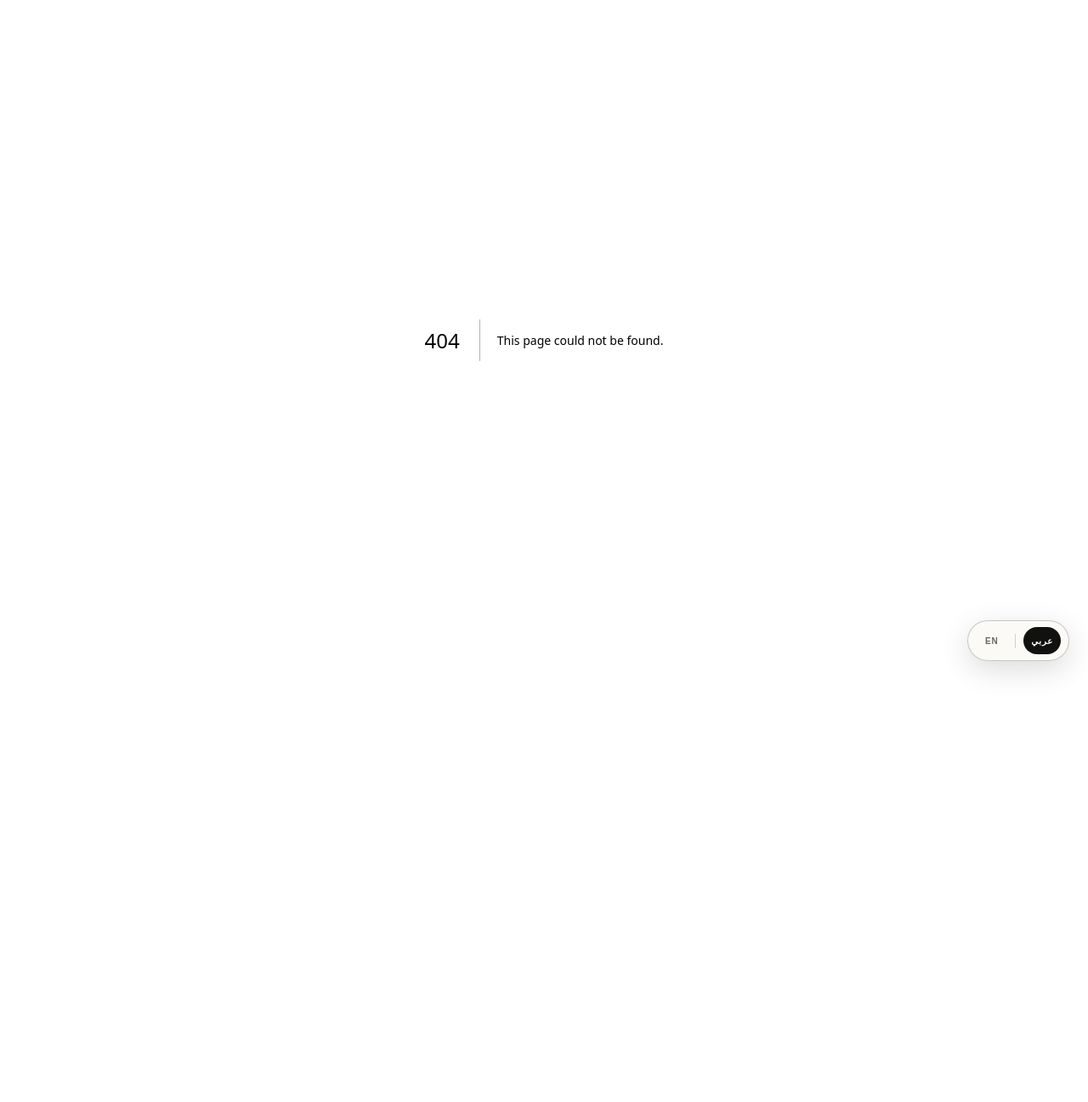
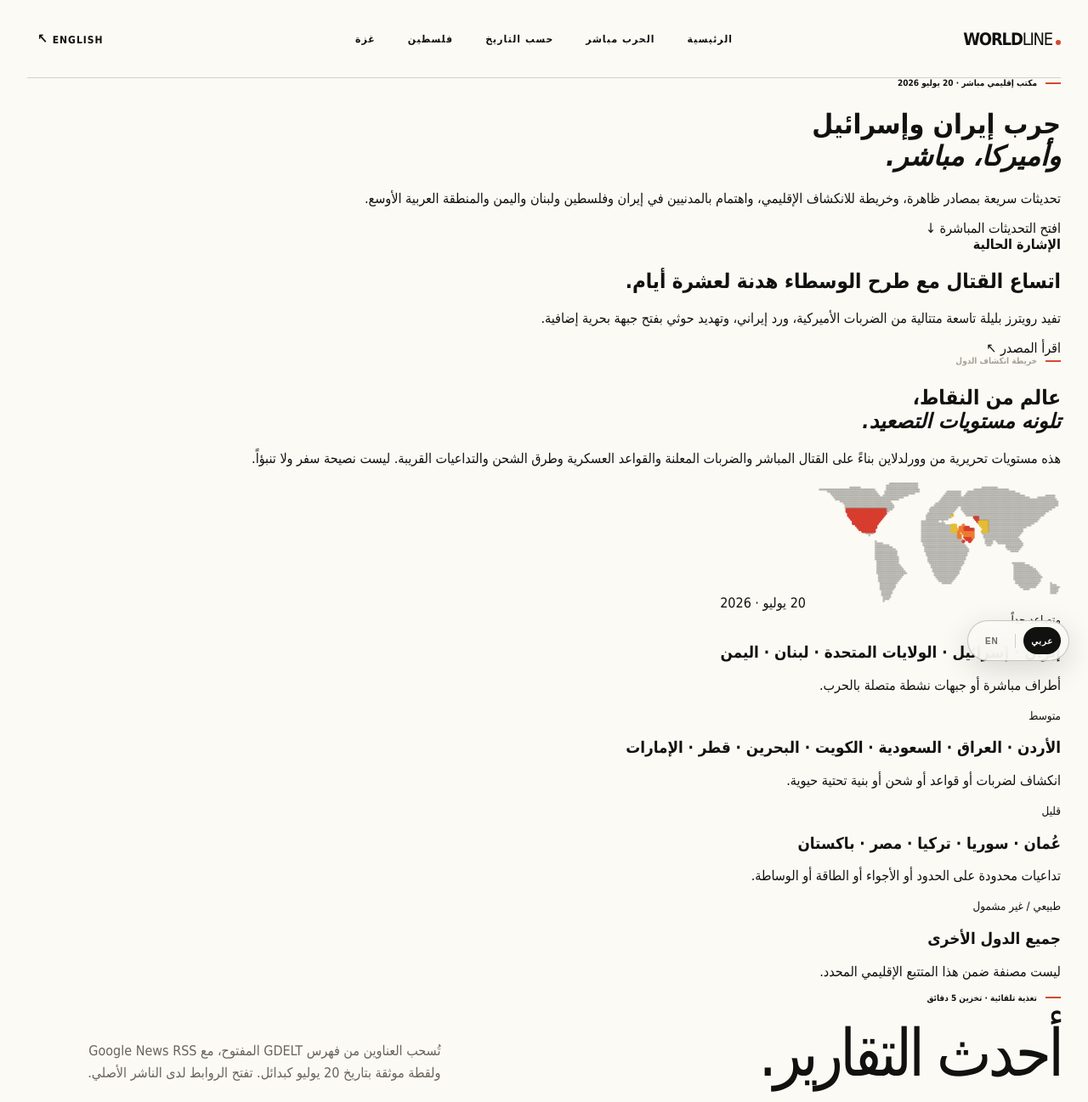
Before and after one commit to YYHomr/openworld, a Next.js app: page /ar/war in a window 1280 px wide. Before the commit this address had no page. Shown: the top 1297 px of the page at 85% size. Before the commit the page ends 800 px from the top, so only its background shows below. Built offline with nearby package versions, Linux system fonts and the light colour scheme; no server answers.

Commit message:
Add Arabic live war desk

```diff
--- /dev/null
+++ b/app/ar/war/page.tsx
@@ -0,0 +1,19 @@
+import WarDotMap from "../../components/WarDotMap";
+import LiveWarNews from "../../components/LiveWarNews";
+
+export const metadata={title:"حرب إيران وإسرائيل وأميركا مباشر — وورلدلاين",description:"أخبار موثقة مباشرة وخريطة نقطية لمستويات انكشاف الدول على حرب إيران وإسرائيل والولايات المتحدة."};
+const groups=[
+ {className:"red",label:"متصاعد جداً",countries:"إيران · إسرائيل · الولايات المتحدة · لبنان · اليمن",note:"أطراف مباشرة أو جبهات نشطة متصلة بالحرب."},
+ {className:"orange",label:"متوسط",countries:"الأردن · العراق · السعودية · الكويت · البحرين · قطر · الإمارات",note:"انكشاف لضربات أو قواعد أو شحن أو بنية تحتية حيوية."},
+ {className:"yellow",label:"قليل",countries:"عُمان · سوريا · تركيا · مصر · باكستان",note:"تداعيات محدودة على الحدود أو الأجواء أو الطاقة أو الوساطة."},
+ {className:"gray",label:"طبيعي / غير مشمول",countries:"جميع الدول الأخرى",note:"ليست مصنفة ضمن هذا المتتبع الإقليمي المحدد."}
+];
+export default function WarPageAr(){return <main className="war-page ar-page" dir="rtl" lang="ar">
+ <nav className="nav shell war-nav"><a className="brand" href="/ar">WORLD<span>LINE</span><i/></a><div className="nav-links"><a href="/ar">الرئيسية</a><a className="active" href="/ar/war">الحرب مباشر</a><a href="/ar/date">حسب التاريخ</a><a href="/ar/palestine">فلسطين</a><a href="/ar/gaza">غزة</a></div><a className="edition" href="/war">English <span>↖</span></a></nav>
+ <header className="war-hero shell"><div><p className="eyebrow"><span/> مكتب إقليمي مباشر · 20 يوليو 2026</p><h1>حرب إيران وإسرائيل<br/><em>وأميركا، مباشر.</em></h1><p>تحديثات سريعة بمصادر ظاهرة، وخريطة للانكشاف الإقليمي، واهتمام بالمدنيين في إيران وفلسطين ولبنان واليمن والمنطقة العربية الأوسع.</p><a href="#live">افتح التحديثات المباشرة ↓</a></div><aside><b><i/> الإشارة الحالية</b><h2>اتساع القتال مع طرح الوسطاء هدنة لعشرة أيام.</h2><p>تفيد رويترز بليلة تاسعة متتالية من الضربات الأميركية، ورد إيراني، وتهديد حوثي بفتح جبهة بحرية إضافية.</p><a href="https://www.reuters.com/world/middle-east/us-launches-iran-strikes-ninth-day-another-american-confirmed-killed-2026-07-20/" target="_blank" rel="noreferrer">اقرأ المصدر ↖</a></aside></header>
+ <section className="war-map-section"><div className="shell"><div className="war-map-head"><div><p className="eyebrow light"><span/> خريطة انكشاف الدول</p><h2>عالم من النقاط،<br/><em>تلونه مستويات التصعيد.</em></h2></div><p>هذه مستويات تحريرية من وورلدلاين بناءً على القتال المباشر والضربات المعلنة والقواعد العسكرية وطرق الشحن والتداعيات القريبة. ليست نصيحة سفر ولا تنبؤاً.</p></div><div className="war-map-frame"><WarDotMap/><span>20 يوليو · 2026</span></div><div className="war-legend">{groups.map(g=><article className={g.className} key={g.className}><i/><small>{g.label}</small><h3>{g.countries}</h3><p>{g.note}</p></article>)}</div></div></section>
+ <section className="war-live shell" id="live"><div className="section-heading"><div><p className="eyebrow"><span/> تغذية تلقائية · تخزين 5 دقائق</p><h2>أحدث التقارير.</h2></div><p>تُسحب العناوين من فهرس GDELT المفتوح، مع Google News RSS ولقطة موثقة بتاريخ 20 يوليو كبدائل. تفتح الروابط لدى الناشر الأصلي.</p></div><LiveWarNews lang="ar"/></section>
+ <section className="war-sources"><div className="shell"><div><b>لقطة موثقة</b><h2>ما هو مؤكد الآن.</h2></div><ol><li><span>01</span><p>تفيد رويترز بأن وسطاء اقترحوا وقفاً لإطلاق النار لعشرة أيام لإحياء الاتفاق الإيراني الأميركي المؤقت.</p><a href="https://www.reuters.com/world/middle-east/mediators-propose-10-day-ceasefire-revive-iran-us-interim-deal-senior-iranian-2026-07-20/" target="_blank" rel="noreferrer">رويترز ↖</a></li><li><span>02</span><p>حددت أسوشيتد برس هوية جنديين أميركيين قُتلا في هجمات إيرانية بالأردن.</p><a href="https://apnews.com/article/1fd99826dfd511913b63d0b033b262d9" target="_blank" rel="noreferrer">أسوشيتد برس ↖</a></li><li><span>03</span><p>حث الأمين العام للأمم المتحدة إيران والولايات المتحدة على العودة العاجلة إلى الدبلوماسية.</p><a href="https://www.un.org/sg/en/content/highlight/2026-07-13.html" target="_blank" rel="noreferrer">الأمم المتحدة ↖</a></li></ol></div></section>
+ <section className="war-method shell"><b>منهج الخريطة</b><p>الخريطة واسعة ومحررة عمداً. الأحمر يعني طرفاً مباشراً أو جبهة نشطة متصلة، والبرتقالي يعني انكشافاً عسكرياً أو على البنية التحتية أو الشحن، والأصفر يعني تداعيات محدودة أو قرباً من الوساطة، والرمادي يعني خارج هذا المتتبع. لون الدولة لا يعني تساوي الخطر في جميع مناطقها.</p></section>
+ <footer className="footer shell"><a className="brand" href="/ar">WORLD<span>LINE</span><i/></a><p>المدنيون أولاً. المصادر ظاهرة.</p><p>© 2026 وورلدلاين</p></footer>
+ </main>}
```
